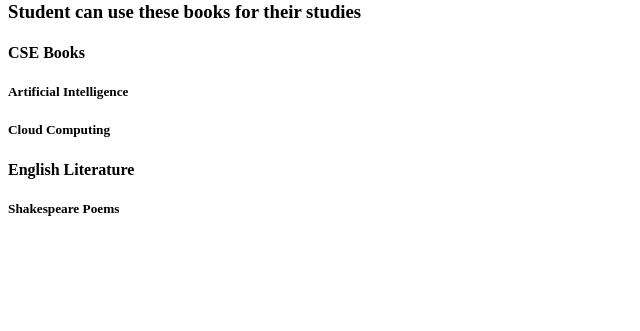
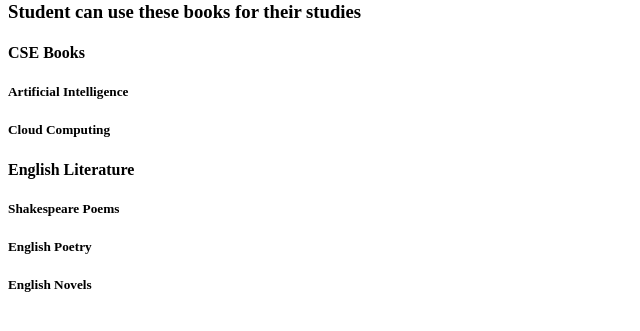
Before and after one commit to drakshithapoola-collab/Library, a plain HTML site: page index.html in a window 1280 px wide. Shown: the part 79-410 px from the top of the page, without its empty margins (0-640 px from the left). Drawn offline with Linux system fonts and the light colour scheme.

Commit message:
English Literature

```diff
--- a/index.html
+++ b/index.html
@@ -13,5 +13,7 @@
     <h5> Cloud Computing </h5>
     <h4> English Literature </h4>
     <h5> Shakespeare Poems </h5>
+    <h5>English Poetry</h5>
+    <h5>English Novels</h5>
 </body>
 </html>
```
